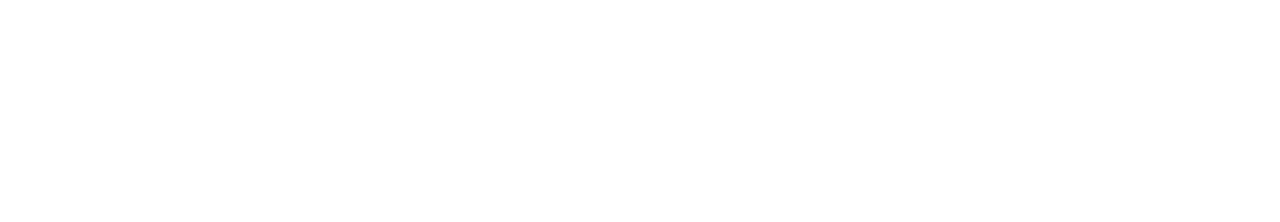
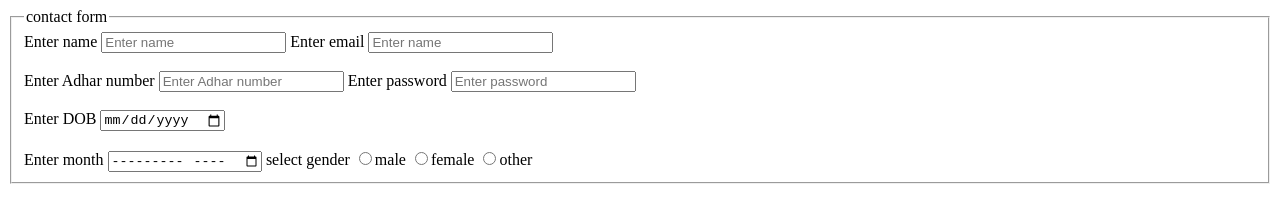
Before and after one commit to shantanuwambhure77/learning_html, a plain HTML site: page img/input_legend.html in a window 1280 px wide. Drawn offline with Linux system fonts and the light colour scheme.

Commit message:
legents_html added

```diff
--- a/img/input_legend.html
+++ b/img/input_legend.html
@@ -6,6 +6,38 @@
     <title>Document</title>
 </head>
 <body>
+    <fieldset>
+        <legend>contact form</legend>
+        <form>
+             <label>Enter name<label>
+            <input type="text" placeholder="Enter name"/>
 
+
+            <label>Enter email<label>
+            <input type="email" placeholder="Enter name" />
+            <br><br>
+
+
+            <label>Enter Adhar number<label>
+            <input type="number" placeholder="Enter Adhar number"/>
+
+              <label>Enter password<label>
+            <input type="email" placeholder="Enter password" />
+            <br><br>
+
+             <label>Enter DOB<label>
+            <input type="date" placeholder="Enter DOB"/>
+            <br><br>
+
+              <label>Enter month<label>
+            <input type="month" placeholder="Enter month"/>
+
+             <label>select gender</label>
+            <input type="radio" name="gender"/>male
+             <input type="radio" name="gender"/>female
+              <input type="radio" name="gender"/>other
+
+        </form>
+    </fieldset>
 </body>
 </html>
```
